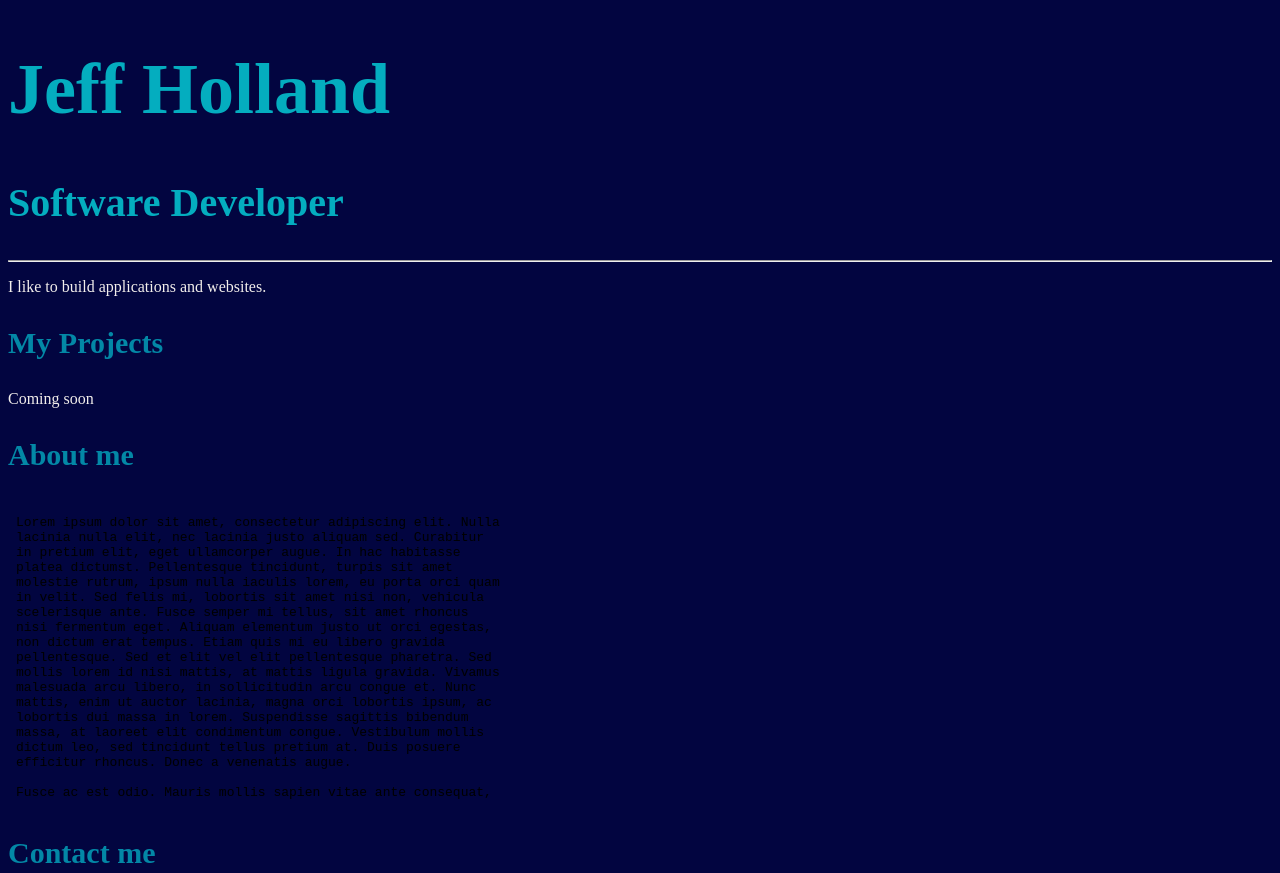
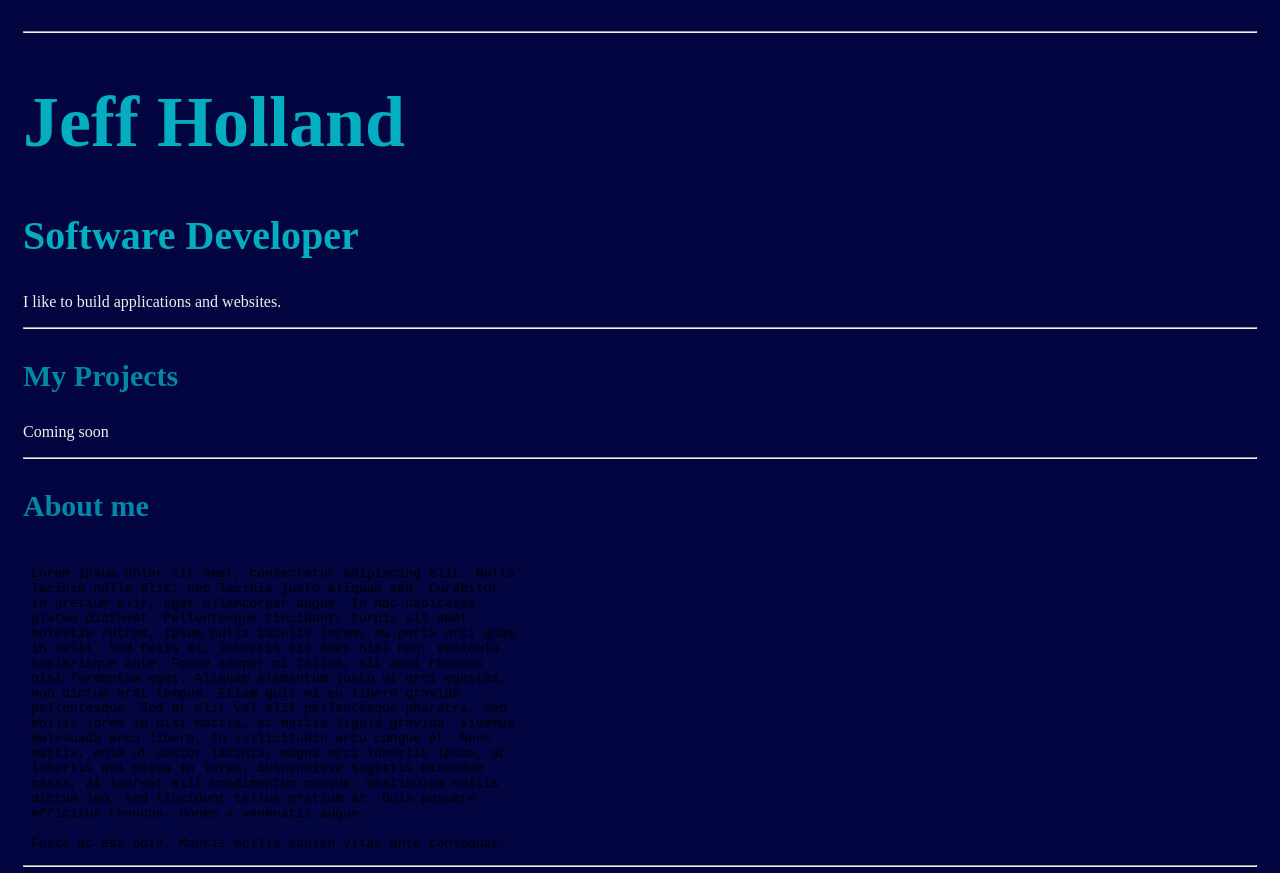
Before and after one commit to jeffholland/Portfolio, a plain HTML site: page index.html in a window 1280 px wide. Shown: the top 873 px of the page. Drawn offline with Linux system fonts and the light colour scheme; a web font is replaced by a local one.

Commit message:
More clearly delineated sections

```diff
--- a/index.html
+++ b/index.html
@@ -14,36 +14,32 @@
     <link rel="stylesheet" href="./style.css"/>
   </head>
   <body>
-	<!--
-	  Directions:
-		1. Create a DIV element to contain the page content.
-		2. Inside your DIV, create an H1 tag that contains your name as the text.
-		3. Below your H1 tag, create an H2 tag that contains the content text, "Software Developer."
-		4. Below your H2 tag, create an HR tag, which will make a horizontal line.
-		5. Create a paragraph tag and put a sentence of your choice in it. (Suggestion: "My favorite thing about programming is _______.")
-		6. Create an H3 tag that says "My Projects."
-		7. Create a paragraph tag that says "Coming Soon."
-		8. Create an H3 tag that says "About Me."
-		9. Create a paragraph tag that contains the "lorem ipsum" text. HINT: You will need to do a search for this text...it is long! Alternatively, grab a sample from this site: https://generator.lorem-ipsum.info/
 
-		BONUS: Try one of the following ideas if you finish early.
-		  - Switch out your lorem ipsum for Hipster Ipsum (https://hipsum.co/).
-		  - Add another H3 that contains "Contact Me," a paragraph tag containing your email, and a paragraph tag containing your phone number (these can be fake!).
-	 -->
-     <div class="page-content">
+	<!-- HEADER -->
+     <div class="header">
+        <hr/>
         <h1>Jeff Holland</h1>
         <h2>Software Developer</h2>
+        <p>I like to build applications and websites.</p>
         <hr/>
-        <p>I like to build applications and websites.</p>
+    </div>
+
+    <!-- PROJECTS -->
     <h3>My Projects</h3>
     <p>Coming soon</p>
+    <hr/>
+
+    <!-- ABOUT -->
     <h3>About me</h3>
     <object data="text.txt" type="text/plain" width="500" style="height: 300px">
         <a href="text.txt">No Support?</a>
     </object>
+    <hr/>
+
+    <!-- CONTACT -->
     <h3>Contact me</h3>
     <p>holland.musictech@gmail.com</p>
     <p>(216) 409-2521</p>
-     </div>
+
   </body>
 </html>
--- a/style.css
+++ b/style.css
@@ -1,7 +1,13 @@
 body{
     background-color: #020540;
+    /* background-color:#023059; */
     color:#F2EEEB;
     font-family: 'Ibarra Real Nova', serif;
+    padding:15px;
+}
+
+.header{
+    /* padding: 15px; */
 }
 
 h1{
@@ -18,7 +24,3 @@ h3{
     color:#0388A6;
     font-size: 30px;
 }
-
-hr{
-    color:#023059
-}
```
Lines whose indentation alone changed are shown as unchanged.
